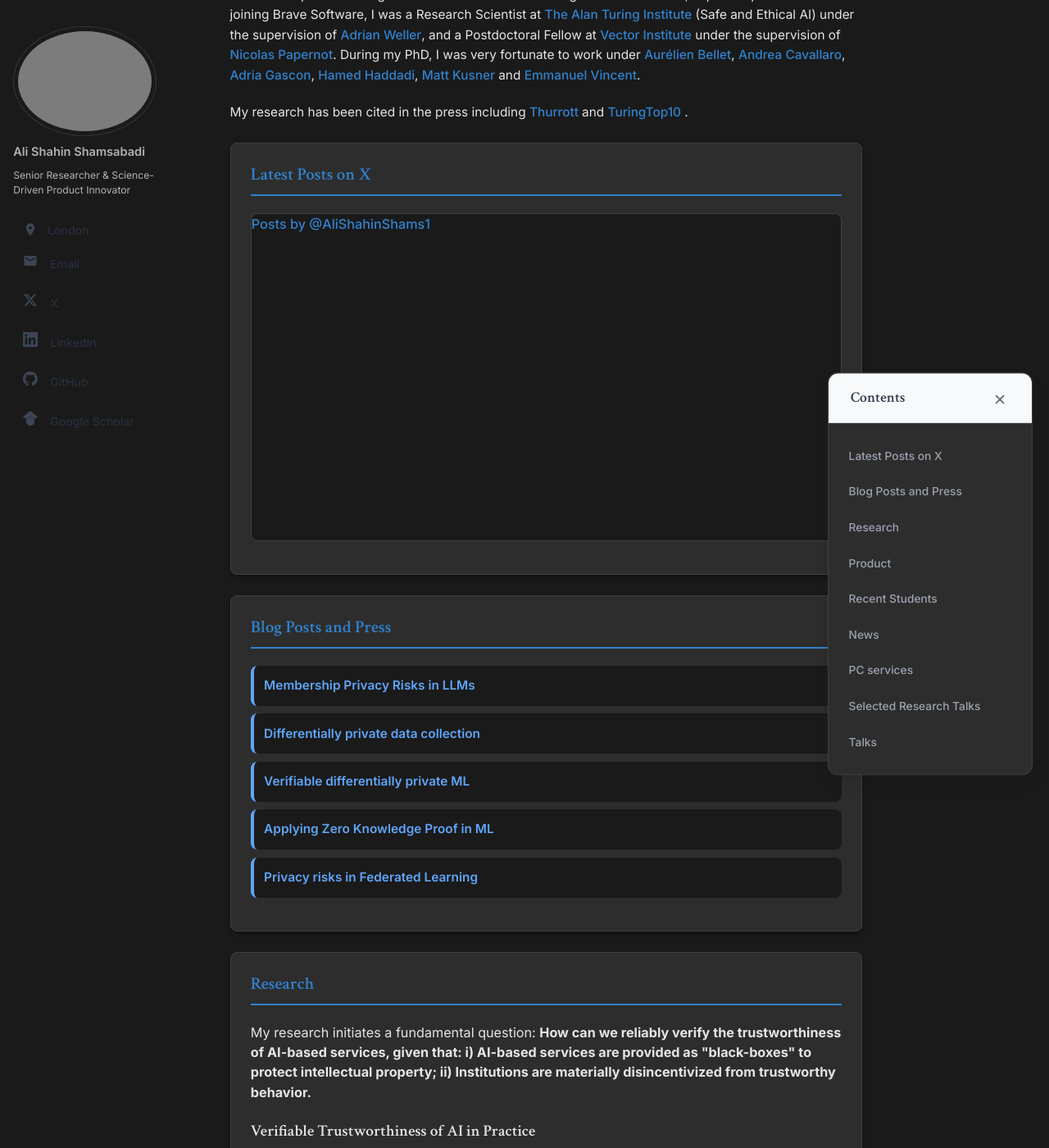
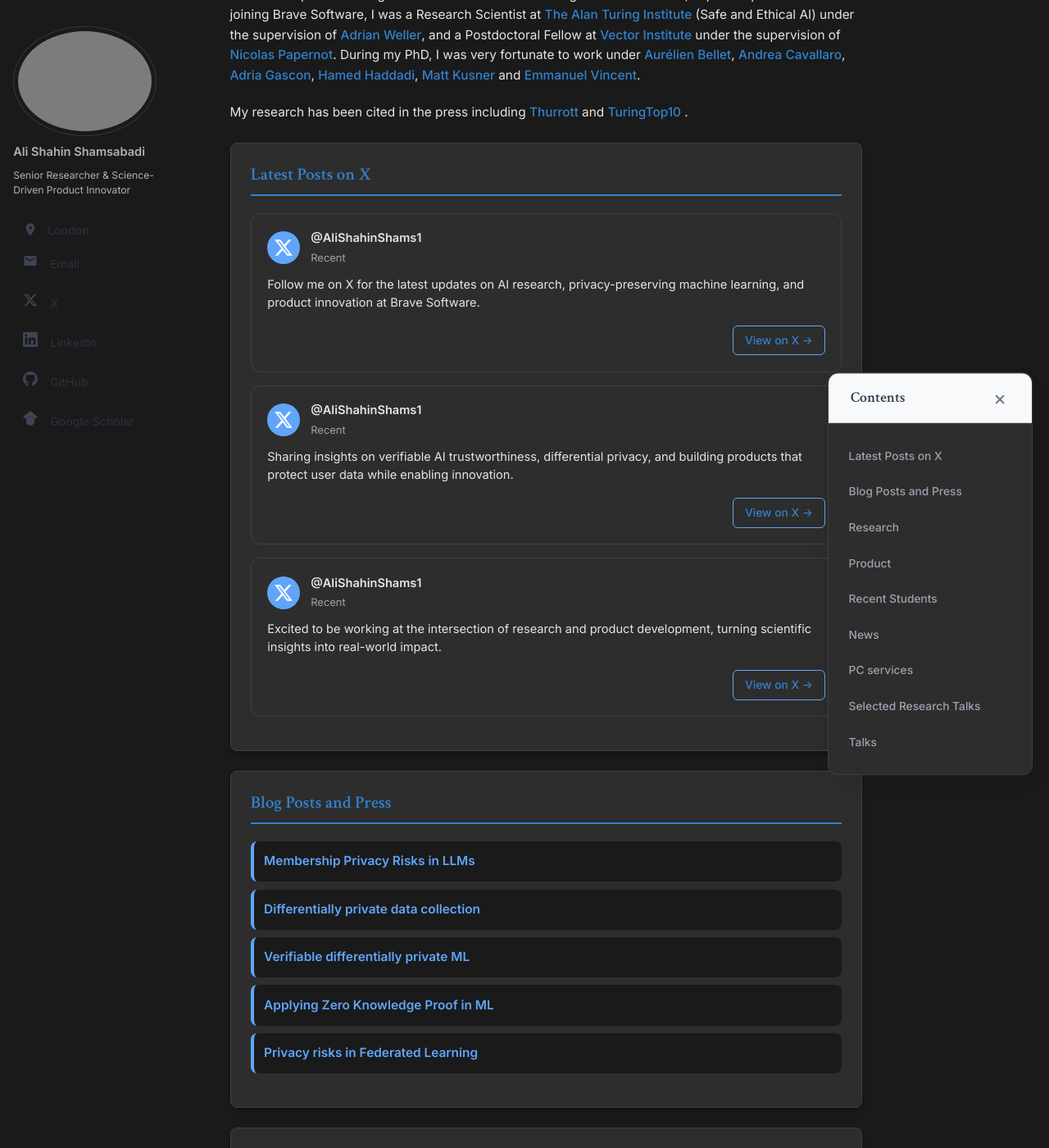
Before and after one commit to AliShahin/AliShahin.github.io, a Jekyll site: the page built from _pages/about.md, in a window 1280 px wide and 1400 px high, scrolled down 211 px. Shown: the whole window at 82% size. Built offline with Jekyll 4.4.1, drawn with Linux system fonts in a browser that asks for light colours; comment, search, counter and statistics services are not loaded.

Commit message:
🎨 Create custom X posts display
- Replace non-working X timeline widget with custom post cards
- Design X-style post cards with avatar, author info, and content
- Add hover effects and modern styling
- Include sample posts about AI research and product work
- Each card links to X profile for engagement
- Maintain dark theme consistency
- No dependency on external X widgets

```diff
--- a/_pages/about.md
+++ b/_pages/about.md
@@ -35,21 +35,73 @@ redirect_from:
 <div class="research-section">
 <h2 id="latest-tweets">Latest Posts on X</h2>
 
-<div class="twitter-timeline-wrapper">
-<a class="twitter-timeline"
-   href="https://twitter.com/AliShahinShams1"
-   data-tweet-limit="3"
-   data-chrome="nofooter noborders transparent"
-   data-theme="dark"
-   data-width="100%"
-   data-height="400"
-   data-dnt="true"
-   data-aria-polite="polite">
-Posts by @AliShahinShams1
-</a>
+<div class="x-posts-container">
+  <div class="x-post-card">
+    <div class="x-post-header">
+      <div class="x-post-avatar">
+        <svg width="24" height="24" viewBox="0 0 24 24" fill="currentColor">
+          <path d="M18.244 2.25h3.308l-7.227 8.26 8.502 11.24H16.17l-5.214-6.817L4.99 21.75H1.68l7.73-8.835L1.254 2.25H8.08l4.713 6.231zm-1.161 17.52h1.833L7.084 4.126H5.117z"/>
+        </svg>
+      </div>
+      <div class="x-post-info">
+        <div class="x-post-author">@AliShahinShams1</div>
+        <div class="x-post-time">Recent</div>
+      </div>
+    </div>
+    <div class="x-post-content">
+      <p>Follow me on X for the latest updates on AI research, privacy-preserving machine learning, and product innovation at Brave Software.</p>
+    </div>
+    <div class="x-post-actions">
+      <a href="https://x.com/AliShahinShams1" target="_blank" rel="noopener noreferrer" class="x-post-link">
+        View on X →
+      </a>
+    </div>
+  </div>
+
+  <div class="x-post-card">
+    <div class="x-post-header">
+      <div class="x-post-avatar">
+        <svg width="24" height="24" viewBox="0 0 24 24" fill="currentColor">
+          <path d="M18.244 2.25h3.308l-7.227 8.26 8.502 11.24H16.17l-5.214-6.817L4.99 21.75H1.68l7.73-8.835L1.254 2.25H8.08l4.713 6.231zm-1.161 17.52h1.833L7.084 4.126H5.117z"/>
+        </svg>
+      </div>
+      <div class="x-post-info">
+        <div class="x-post-author">@AliShahinShams1</div>
+        <div class="x-post-time">Recent</div>
+      </div>
+    </div>
+    <div class="x-post-content">
+      <p>Sharing insights on verifiable AI trustworthiness, differential privacy, and building products that protect user data while enabling innovation.</p>
+    </div>
+    <div class="x-post-actions">
+      <a href="https://x.com/AliShahinShams1" target="_blank" rel="noopener noreferrer" class="x-post-link">
+        View on X →
+      </a>
+    </div>
+  </div>
+
+  <div class="x-post-card">
+    <div class="x-post-header">
+      <div class="x-post-avatar">
+        <svg width="24" height="24" viewBox="0 0 24 24" fill="currentColor">
+          <path d="M18.244 2.25h3.308l-7.227 8.26 8.502 11.24H16.17l-5.214-6.817L4.99 21.75H1.68l7.73-8.835L1.254 2.25H8.08l4.713 6.231zm-1.161 17.52h1.833L7.084 4.126H5.117z"/>
+        </svg>
+      </div>
+      <div class="x-post-info">
+        <div class="x-post-author">@AliShahinShams1</div>
+        <div class="x-post-time">Recent</div>
+      </div>
+    </div>
+    <div class="x-post-content">
+      <p>Excited to be working at the intersection of research and product development, turning scientific insights into real-world impact.</p>
+    </div>
+    <div class="x-post-actions">
+      <a href="https://x.com/AliShahinShams1" target="_blank" rel="noopener noreferrer" class="x-post-link">
+        View on X →
+      </a>
+    </div>
+  </div>
 </div>
-
-<script async src="https://platform.twitter.com/widgets.js" charset="utf-8"></script>
 
 </div>
 
--- a/_sass/_custom.scss
+++ b/_sass/_custom.scss
@@ -485,50 +485,93 @@ button:focus {
   background: #2c5aa0;
 }
 
-/* X Timeline Styling */
-.twitter-timeline-wrapper {
+/* X Posts Container */
+.x-posts-container {
+  display: flex;
+  flex-direction: column;
+  gap: 1em;
   margin: 1em 0;
-  border-radius: 8px;
-  overflow: hidden;
-  background: #1a1a1a;
+}
+
+.x-post-card {
+  background: #2d2d2d;
   border: 1px solid #404040;
-  min-height: 400px;
+  border-radius: 12px;
+  padding: 1.2em;
+  transition: all 0.3s ease;
 
-  .twitter-timeline {
-    border-radius: 8px !important;
-    background: #1a1a1a !important;
+  &:hover {
+    background: #3a3a3a;
+    border-color: #60a5fa;
+    transform: translateY(-2px);
+    box-shadow: 0 4px 12px rgba(0, 0, 0, 0.3);
   }
 }
 
-/* Override X widget styles for dark theme */
-.twitter-timeline {
-  background: #1a1a1a !important;
-  color: #e5e5e5 !important;
+.x-post-header {
+  display: flex;
+  align-items: center;
+  margin-bottom: 0.8em;
+  gap: 0.8em;
+}
 
-  .timeline-Tweet {
-    background: #2d2d2d !important;
-    border-color: #404040 !important;
-  }
+.x-post-avatar {
+  width: 40px;
+  height: 40px;
+  background: #60a5fa;
+  border-radius: 50%;
+  display: flex;
+  align-items: center;
+  justify-content: center;
+  color: white;
+  flex-shrink: 0;
+}
 
-  .timeline-Tweet-text {
-    color: #e5e5e5 !important;
-  }
+.x-post-info {
+  flex: 1;
+}
 
-  .timeline-Tweet-author {
-    color: #60a5fa !important;
-  }
+.x-post-author {
+  font-weight: 600;
+  color: #e5e5e5;
+  font-size: 0.9em;
+}
 
-  .timeline-Tweet-metadata {
-    color: #9ca3af !important;
+.x-post-time {
+  color: #9ca3af;
+  font-size: 0.8em;
+  margin-top: 0.2em;
+}
+
+.x-post-content {
+  margin-bottom: 1em;
+
+  p {
+    color: #e5e5e5;
+    line-height: 1.5;
+    margin: 0;
+    font-size: 0.9em;
   }
 }
 
-/* Loading state for X timeline */
-.twitter-timeline-wrapper:empty::before {
-  content: "Loading posts from X...";
-  display: block;
-  padding: 2em;
-  text-align: center;
-  color: #9ca3af;
-  font-style: italic;
+.x-post-actions {
+  display: flex;
+  justify-content: flex-end;
 }
+
+.x-post-link {
+  color: #60a5fa;
+  text-decoration: none;
+  font-weight: 500;
+  font-size: 0.85em;
+  padding: 0.5em 1em;
+  border: 1px solid #60a5fa;
+  border-radius: 6px;
+  transition: all 0.3s ease;
+
+  &:hover {
+    background: #60a5fa;
+    color: white;
+    text-decoration: none;
+  }
+}
```
